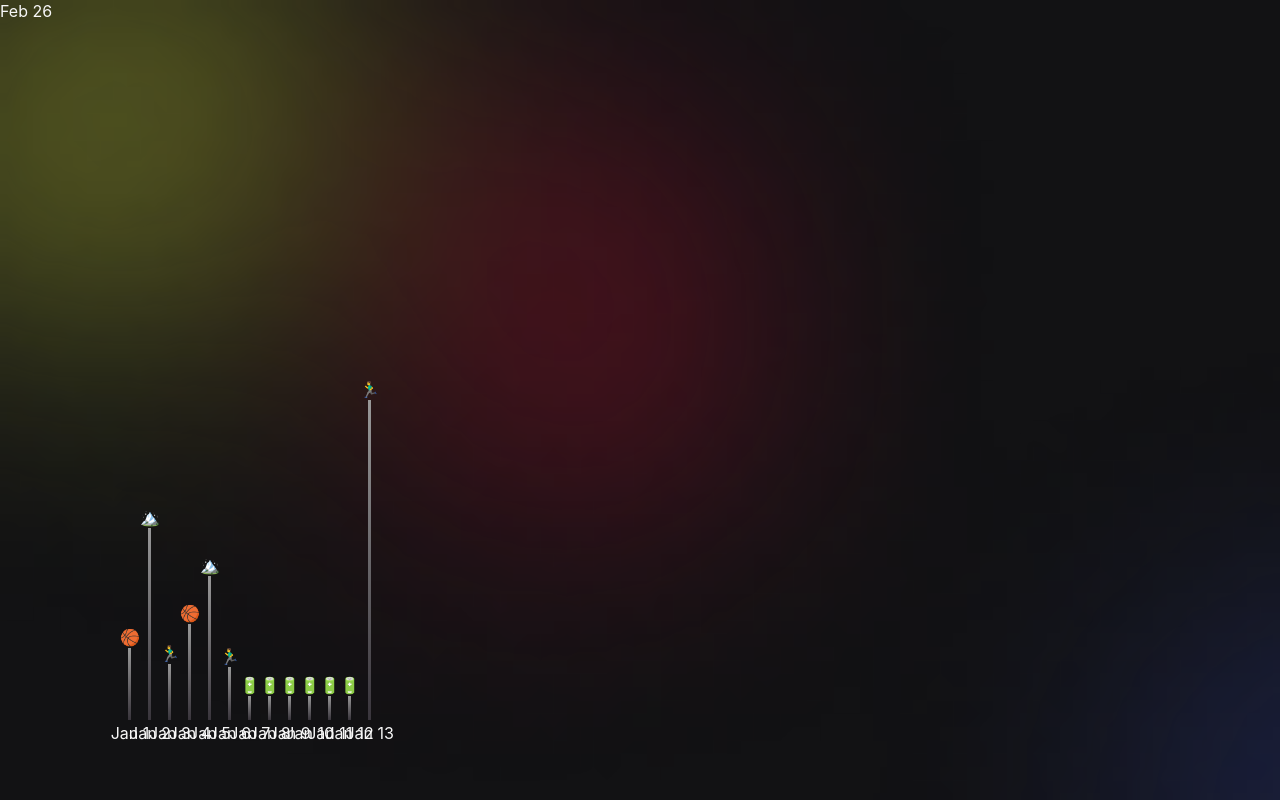
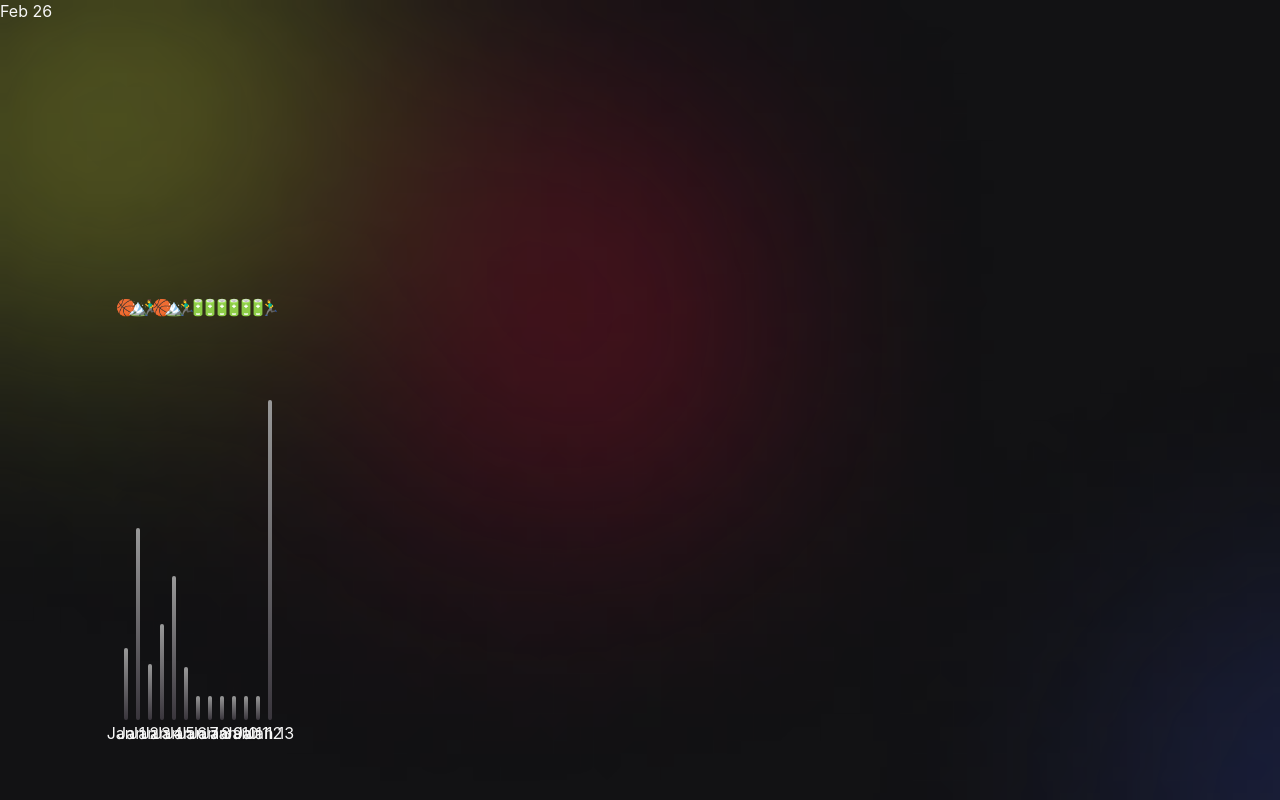
Before and after one commit to ohiosveryown/activity, a Nuxt app: page / in a window 1280 px wide. Built offline with nearby package versions, Linux system fonts and the light colour scheme.

Commit message:
b4 vue refactor

```diff
--- a/components/item.vue
+++ b/components/item.vue
@@ -26,10 +26,17 @@
     flex-direction: column;
     justify-content: flex-end;
     align-items: center;
+    padding: 0 0.4rem;
+  }
+
+  header {
+    position: absolute;
+    top: -2.4rem;
   }
 
   .marker {
-    width: 3px;
+    border-radius: 5px;
+    width: 4px;
     background: var(--gradientCharcoal);
   }
 
```
